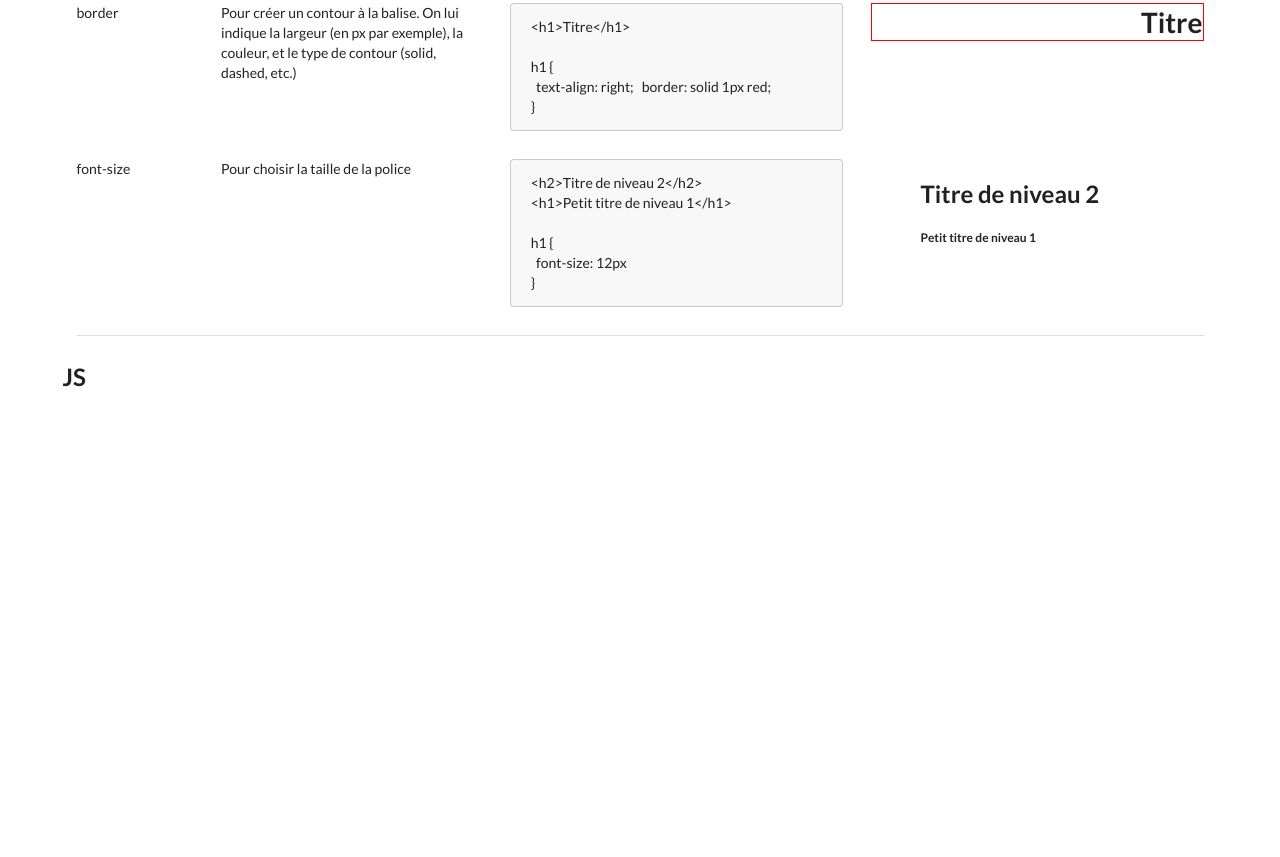
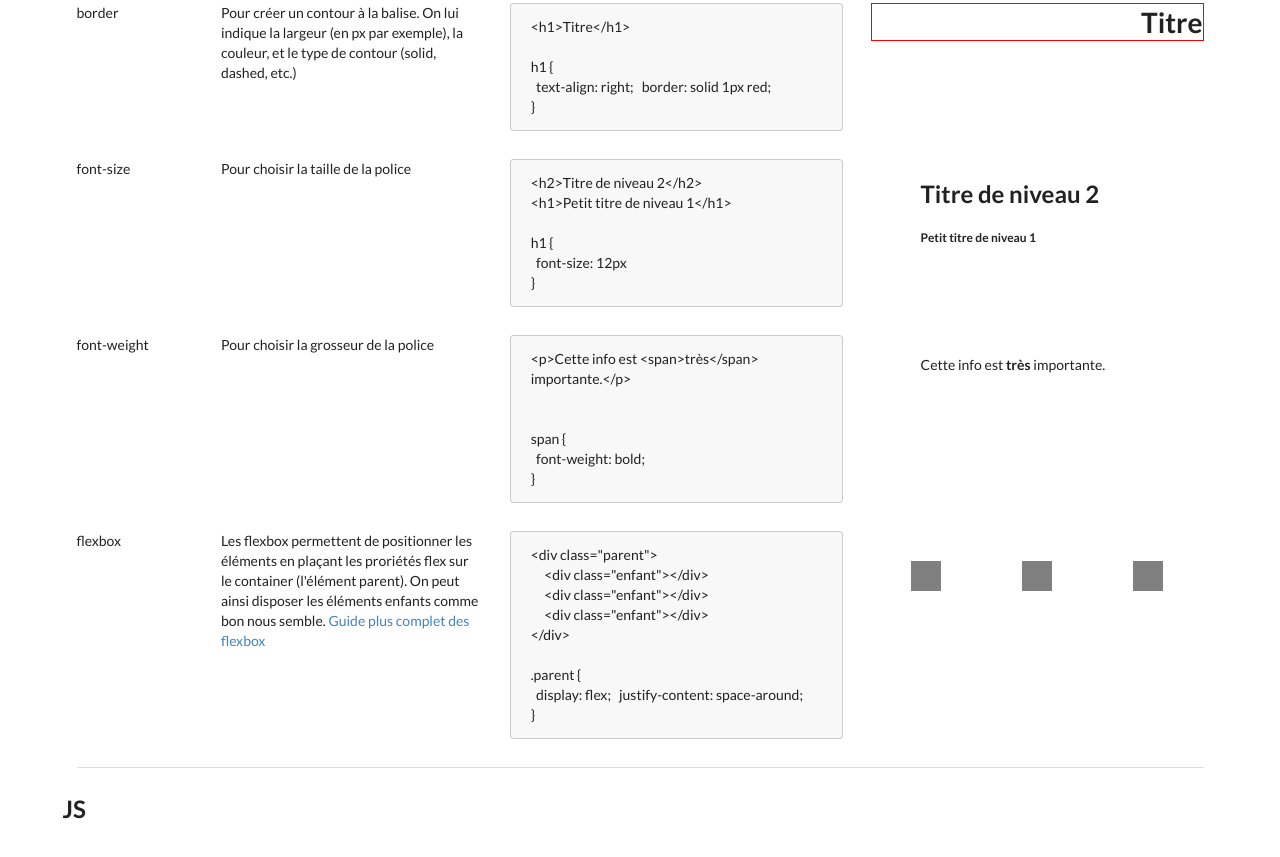
Before and after one commit to Tactless7/basic-web-cheat-sheet, a plain HTML site: page index.html in a window 1280 px wide. Shown: the part 2731-3588 px from the top of the page. Before the commit the page ends 3166 px from the top, so only its background shows below. Drawn offline with nearby package versions, Linux system fonts and the light colour scheme.

Commit message:
feat(css): Added flexbox

```diff
--- a/index.html
+++ b/index.html
@@ -347,7 +347,7 @@
         </button>
       </div>
     </div>
-    <!-- Chaînage -->
+    <!-- CHAINAGE -->
     <div class="row">
       <div class="two wide column">
         <div>
@@ -562,7 +562,80 @@
         </div>
       </div>
     </div>
+    <!-- FONT-WEIGHT -->
+    <div class="row">
+      <div class="two wide column">
+        <div>
+          font-weight
+        </div>
+      </div>
+      <div class="four wide column">
+        <div>
+          Pour choisir la grosseur de la police
+        </div>
+      </div>
+      <div class="five wide column">
+        <div class="ui message">
+          &lt;p&gt;Cette info est &lt;span&gt;très&lt;/span&gt; importante.&lt;/p&gt;<br>
+          <br>
+          <br>
 
+          span {
+          <br>
+          &nbsp;&nbsp;font-weight: bold;
+          <br>
+          }
+        </div>
+      </div>
+      <div class="five wide column">
+
+        <div style="margin: 20px 50px;">
+          <p>Cette info est <span style="font-weight: bold;">très</span> importante.</p>
+        </div>
+      </div>
+    </div>
+    <!-- FONT-WEIGHT -->
+    <div class="row">
+      <div class="two wide column">
+        <div>
+          flexbox
+        </div>
+      </div>
+      <div class="four wide column">
+        <div>
+          Les flexbox permettent de positionner les éléments en plaçant les proriétés flex sur le container (l'élément parent).
+          On peut ainsi disposer les éléments enfants comme bon nous semble.
+          <a href="https://css-tricks.com/snippets/css/a-guide-to-flexbox/">Guide plus complet des flexbox</a>
+        </div>
+      </div>
+      <div class="five wide column">
+        <div class="ui message">
+          &lt;div class=&quot;parent&quot;&gt;<br>
+          &nbsp;&nbsp;&nbsp;&nbsp; &lt;div class=&quot;enfant&quot;&gt;&lt;/div&gt;<br>
+          &nbsp;&nbsp;&nbsp;&nbsp; &lt;div class=&quot;enfant&quot;&gt;&lt;/div&gt;<br>
+          &nbsp;&nbsp;&nbsp;&nbsp; &lt;div class=&quot;enfant&quot;&gt;&lt;/div&gt;<br>
+          &lt;/div&gt;
+          <br>
+          <br>
+
+          .parent {
+          <br>
+          &nbsp;&nbsp;display: flex;
+          &nbsp;&nbsp;justify-content: space-around;
+          <br>
+          }
+        </div>
+      </div>
+      <div class="five wide column">
+
+        <div class="parent" style="display: flex; justify-content: space-around; margin-top: 30px;">
+          <div class="enfant" style="height: 30px; width: 30px; background: grey;"></div>
+          <div class="enfant" style="height: 30px; width: 30px; background: grey;"></div>
+          <div class="enfant" style="height: 30px; width: 30px; background: grey;"></div>
+        </div>
+
+      </div>
+    </div>
 
 
     <div class="ui divider"></div>
```
